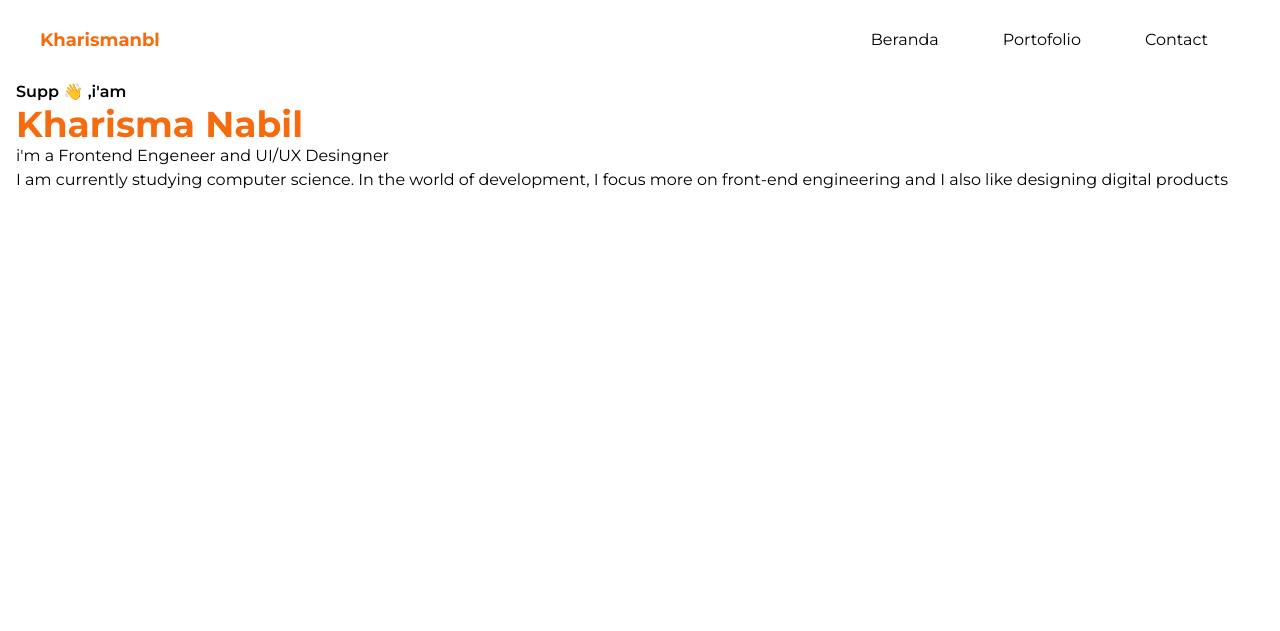
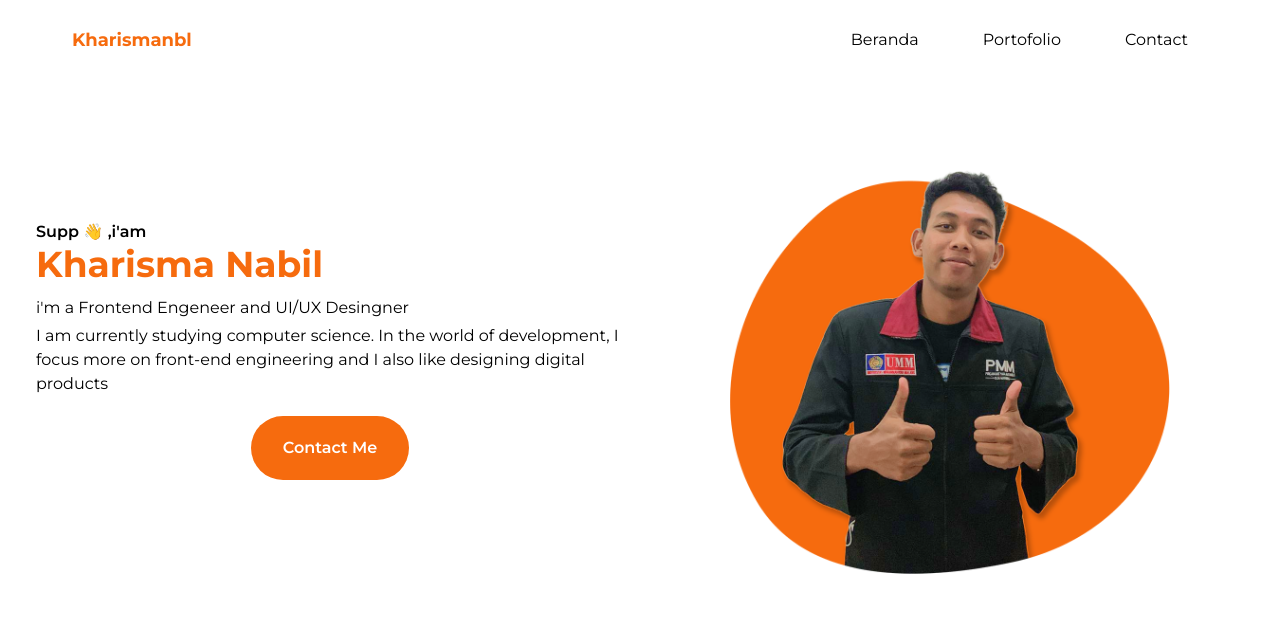
Before and after one commit to KharismaNabil/Portofolio, a website: page index.html in a window 1280 px wide. Drawn offline with Linux system fonts and the light colour scheme.

Commit message:
Banner section

```diff
--- a/index.html
+++ b/index.html
@@ -15,8 +15,8 @@
  <header class="bg-transparent absolute top-0 left-0 w-full flex items-center justify-center z-10">
     <div class="container">
        <div class="flex items-center justify-between relative">
-         <div class="px-10">
-            <a href="#home" class="font-bold text-lg text-primay block py-6">Kharismanbl</a>
+         <div class="px-4 lg:px-10">
+            <a href="#home" class="font-bold text-lg text-primay block py-6 lg:px-3">Kharismanbl</a>
          </div>
          <div class="flex items-center px-10">
             <button id="hamburger" name="hamburger" type="button" class="block absolute right-4 lg:hidden">
@@ -49,10 +49,18 @@
 <section id="home" class="pt-20">
    <div class="container">
       <div class="flex flex-wrap">
-         <div class="w-full self-center px-4">
-            <h1 class="text-base font-semibold">Supp 👋 ,i'am <span class="block font-bold text-primay text-4xl"> Kharisma Nabil</span> </h1>
-            <h2>i'm a Frontend Engeneer and UI/UX Desingner</h2>
-            <p>I am currently studying computer science. In the world of development, I focus more on front-end engineering and I also like designing digital products</p>
+         <div class="w-full self-center px-4 lg:w-1/2">
+            <h1 class="text-base font-semibold my-3 ">Supp 👋 ,i'am <span class="block font-bold text-primay text-4xl"> Kharisma Nabil</span> </h1>
+            <h2 class="my-1">i'm a Frontend Engeneer and UI/UX Desingner</h2>
+            <p class="mt-1 mb-3">I am currently studying computer science. In the world of development, I focus more on front-end engineering and I also like designing digital products</p>
+            <div class=" my-5 flex justify-center">
+               <a href="http:#" class="text-base font-semibold text-white bg-primay py-5 px-8 mx-4  rounded-full hover:shadow-lg"> Contact Me</a>
+            </div>
+         </div>
+         <div class=" w-full self-end px-4 lg:w-1/2">
+            <div class="relative mt-10 lg:mt-9 lg:right-0">
+               <img src="/dist/img/Group 109 copy.png" alt="" srcset="" class="max-w-lg mx-auto"/>
+            </div>
          </div>
       </div>
    </div>
--- a/tailwind.config.js
+++ b/tailwind.config.js
@@ -2,8 +2,15 @@ module.exports = {
   content: ["index.html"],
   theme: {
     extend: {
+       container: {
+          center: true,
+          padding: "20px",
+       },
        colors: {
           primay: '#F66B0E',
+       },
+       screen:{
+          '2xl' : '1320px',
        }
     },
   },
```
Also changed, not shown: dist/img/Group 109 copy.png (added), dist/img/Group 109.png (added), dist/output.css, 2 other files.
